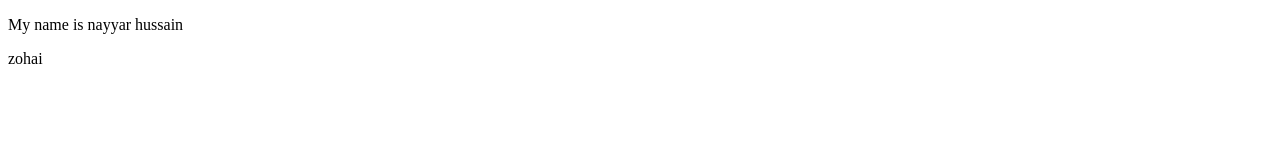
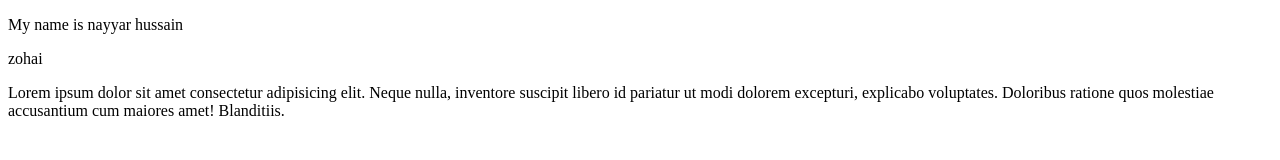
Before and after one commit to nayyarhussain/aptech-repo, a plain HTML site: page index.html in a window 1280 px wide. Drawn offline with Linux system fonts and the light colour scheme.

Commit message:
lorem added

```diff
--- a/index.html
+++ b/index.html
@@ -16,5 +16,6 @@
     <p>zohai
 
     </p>
+    <p>Lorem ipsum dolor sit amet consectetur adipisicing elit. Neque nulla, inventore suscipit libero id pariatur ut modi dolorem excepturi, explicabo voluptates. Doloribus ratione quos molestiae accusantium cum maiores amet! Blanditiis.</p>
 </body>
 </html>
```
